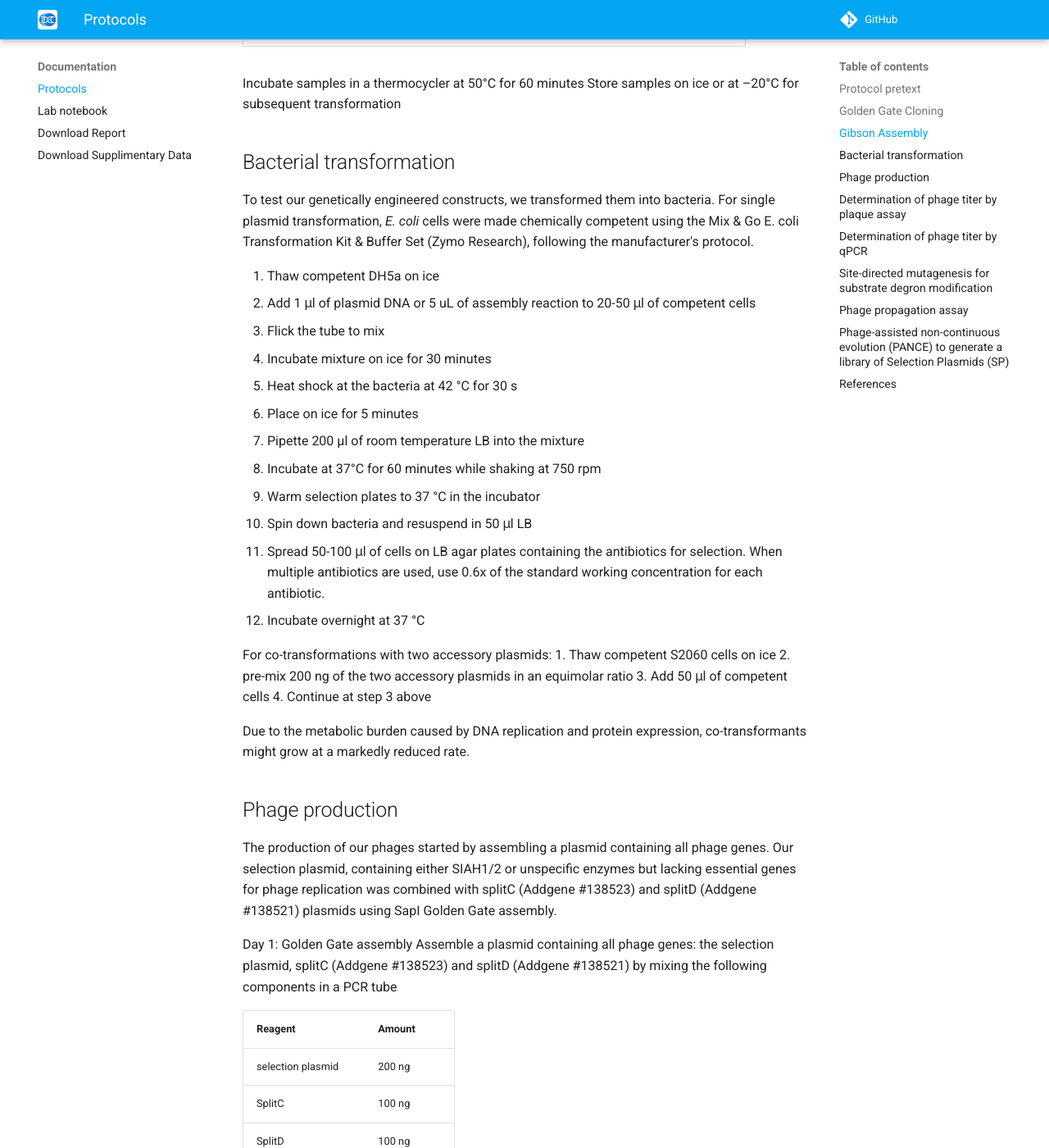
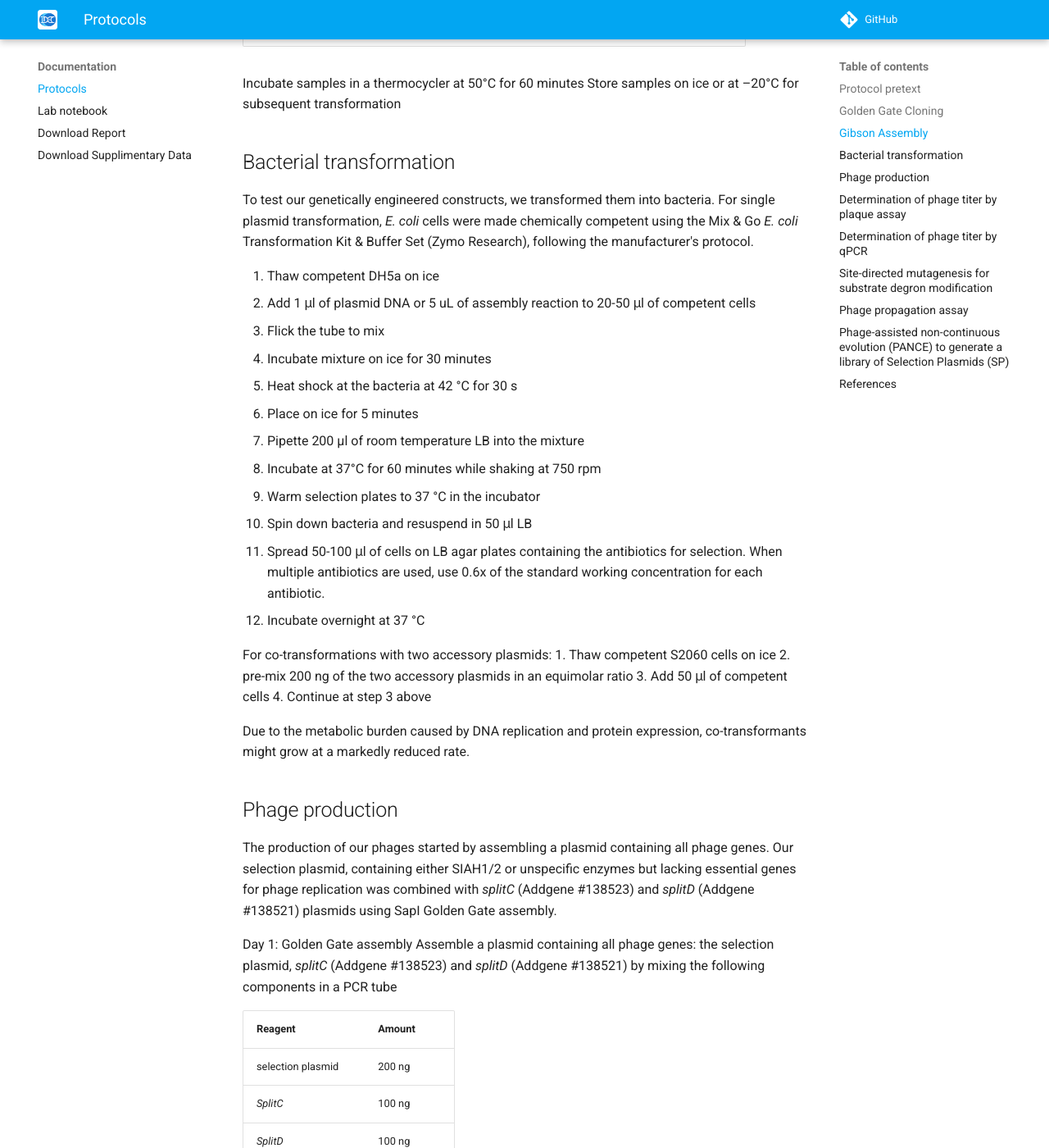
Before and after one commit to mibohl/2024_Evolution_Suisse, an MkDocs documentation site: the page built from docs/documentation/protocols.md, in a window 1280 px wide and 1400 px high, scrolled down 2399 px. Shown: the whole window at 82% size. Built offline with MkDocs 1.6.1 and Material for MkDocs 9.7.7, drawn with Linux system fonts in a browser that asks for light colours; comment, search, counter and statistics services are not loaded; some of the changed text lies outside the part shown.

```diff
--- a/docs/documentation/protocols.md
+++ b/docs/documentation/protocols.md
@@ -4,7 +4,7 @@
 * The enzymes used in the experiments were obtained from New England Biolabs. Protocols and enzyme-specific reaction conditions were followed as provided by the manufacturer if not mentioned otherwise.
 * QIAprep Spin Miniprep Kit (Qiagen) was used for plasmid isolation from bacterial cultures, as per the protocol provided by the manufacturer.
 * Chemicals used for the preparation of buffers, solutions, and other reagents were purchased from Sigma-Aldrich.
-* All DNA fragments for the experiments were codon optimised for E. coli, synthesised and ordered from Twist Bioscience.
+* All DNA fragments for the experiments were codon optimised for _E. coli_, synthesised and ordered from Twist Bioscience.
 * Oligonucleotide primers were ordered from Microsynth.
 
 
@@ -66,7 +66,7 @@ Store samples on ice or at –20°C for subsequent transformation
 
 
 ## Bacterial transformation
-To test our genetically engineered constructs, we transformed them into bacteria. For single plasmid transformation, _E. coli_ cells were made chemically competent using the Mix & Go E. coli Transformation Kit & Buffer Set (Zymo Research), following the manufacturer's protocol.
+To test our genetically engineered constructs, we transformed them into bacteria. For single plasmid transformation, _E. coli_ cells were made chemically competent using the Mix & Go _E. coli_ Transformation Kit & Buffer Set (Zymo Research), following the manufacturer's protocol.
 
 1. Thaw competent DH5a on ice
 2. Add 1 μl of plasmid DNA or 5 uL of assembly reaction to 20-50 μl of competent cells
@@ -91,17 +91,17 @@ Due to the metabolic burden caused by DNA replication and protein expression, co
 
 ## Phage production
 
-The production of our phages started by assembling a plasmid containing all phage genes. Our selection plasmid, containing either SIAH1/2 or unspecific enzymes but lacking essential genes for phage replication was combined with splitC (Addgene #138523) and splitD (Addgene #138521) plasmids using SapI Golden Gate assembly.
+The production of our phages started by assembling a plasmid containing all phage genes. Our selection plasmid, containing either SIAH1/2 or unspecific enzymes but lacking essential genes for phage replication was combined with _splitC_ (Addgene #138523) and _splitD_ (Addgene #138521) plasmids using SapI Golden Gate assembly.
 
 Day 1: Golden Gate assembly
-Assemble a plasmid containing all phage genes: the selection plasmid, splitC (Addgene #138523) and splitD (Addgene #138521) by mixing the following components in a PCR tube
+Assemble a plasmid containing all phage genes: the selection plasmid, _splitC_ (Addgene #138523) and _splitD_ (Addgene #138521) by mixing the following components in a PCR tube
 
 
 | Reagent  | Amount |
 | ------------- | ------------- |
 | selection plasmid  | 200 ng  |
-| SplitC  | 100 ng |
-| SplitD  | 100 ng |
+| _SplitC_  | 100 ng |
+| _SplitD_  | 100 ng |
 | 10 × T4 ligase buffer  | 1 μl |
 | T4 ligase  | 0.5 μl |
 | Sapl1  | 0.5 μl |
```
Also changed, not shown: other parts of docs/documentation/protocols.md (+3 -3 lines).
